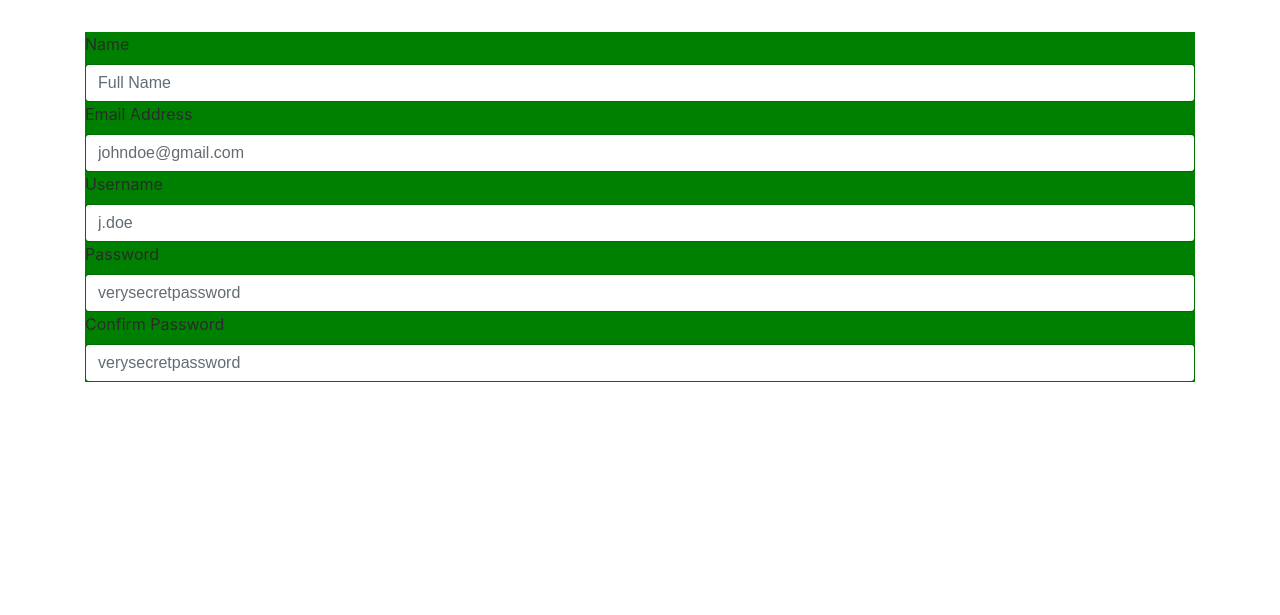
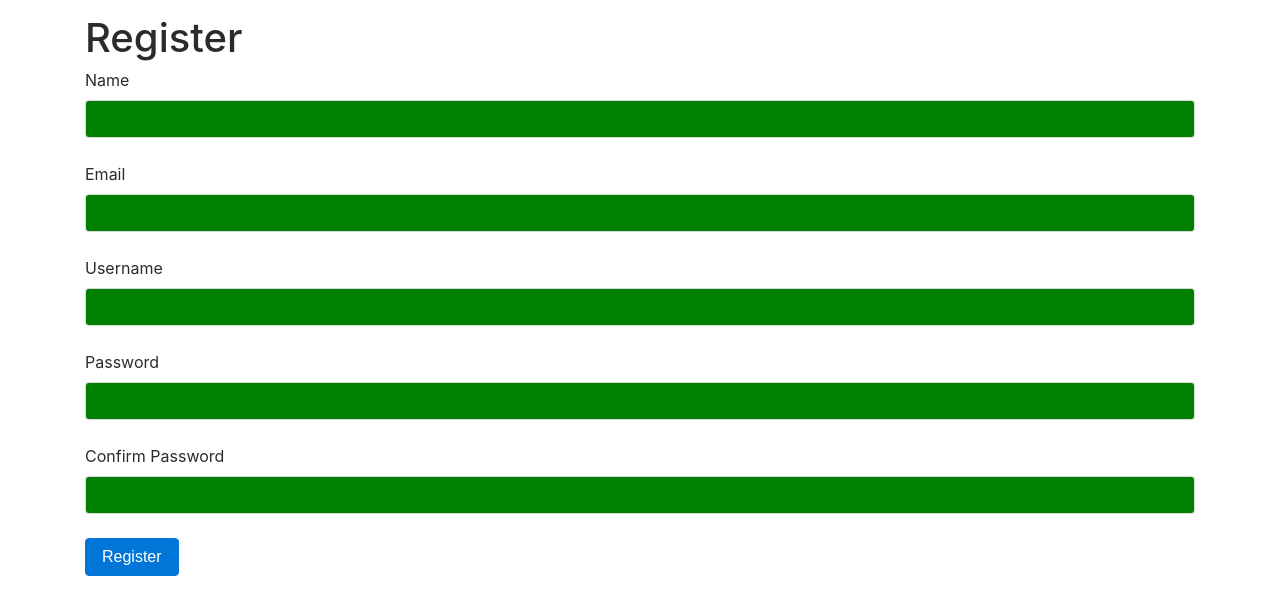
Before and after one commit to SChakravorti21/iCitizenFlask, a Flask app: page /register/ in a window 1280 px wide. Shown: the part 56-671 px from the top of the page. Run offline with Flask 2, Linux system fonts and the light colour scheme; some libraries are stand-ins or nearby versions.

Commit message:
Registration working

```diff
--- a/iCitizenFlaskApp/__init__.py
+++ b/iCitizenFlaskApp/__init__.py
@@ -7,4 +7,5 @@ def index():
 	return render_template('index.html')
 
 from iCitizenFlaskApp.views import user_routes
+
 app.register_blueprint(user_routes.mod)
--- /dev/null
+++ b/iCitizenFlaskApp/dbconfig.py
@@ -0,0 +1,4 @@
+from pymongo import MongoClient
+
+client = MongoClient()
+db = client['icitizen']
--- /dev/null
+++ b/iCitizenFlaskApp/forms.py
@@ -0,0 +1,18 @@
+from wtforms import Form, StringField, PasswordField, validators
+
+class RegisterForm(Form):
+	name = StringField('Name', [validators.Length(min=1, max=50)])
+	email = StringField('Email', [
+		validators.Length(min=6, max=50),
+		validators.Email()
+	])
+	username = StringField('Username', [
+		validators.DataRequired(),
+		validators.Length(min=6, max=25)
+	])
+	password = PasswordField('Password', [
+		validators.DataRequired(),
+		validators.Length(min=6, max=25)
+	])
+	confirm = PasswordField('Confirm Password',
+		[validators.EqualTo('password', message='Passwords do not match!')])
--- a/iCitizenFlaskApp/static/style.css
+++ b/iCitizenFlaskApp/static/style.css
@@ -1,8 +1,8 @@
 .navbar {
 	background-color: yellow;
-	margin-bottom: 2em;
+	margin-bottom: 1000px;
 }
 
-.form-group {
+.form-control {
 	background-color: green;
 }
--- /dev/null
+++ b/iCitizenFlaskApp/templates/includes/_formhelpers.html
@@ -0,0 +1,9 @@
+{% macro render_field(field) %}
+	{{ field.label }}
+	{{ field(**kwargs)|safe }}
+	{% if field.errors %}
+		{% for error in field.errors %}
+			<span class="help-inline">{{ error }}</span>
+		{% endfor %}
+	{% endif %}
+{% endmacro %}
--- a/iCitizenFlaskApp/templates/index.html
+++ b/iCitizenFlaskApp/templates/index.html
@@ -6,7 +6,12 @@
 	<meta charset="utf-8">
 	<link rel="stylesheet" href="https://maxcdn.bootstrapcdn.com/bootstrap/4.0.0-alpha.6/css/bootstrap.min.css" integrity="sha384-rwoIResjU2yc3z8GV/NPeZWAv56rSmLldC3R/AZzGRnGxQQKnKkoFVhFQhNUwEyJ" crossorigin="anonymous">
   <link rel="stylesheet" type="text/css" href="{{ url_for('static', filename='style.css') }}">
-  <link rel="stylesheet" type="text/css" href="/static/style.css">
+  <style type="text/css">
+    .navbar {
+      margin-bottom: 1em;
+    }
+
+  </style>
 </head>
 
 <body>
@@ -25,7 +30,7 @@
       </div>
       <div class="navbar-nav">
         <a class="nav-item nav-link" href="/register">Register</a>
-        <a class="nav-item nav-link" href="#">Login</a>
+        <a class="nav-item nav-link" href="/login">Login</a>
         <a class="nav-item nav-link" href="#">Logout</a>
       </div>
     </div>
--- a/iCitizenFlaskApp/templates/register.html
+++ b/iCitizenFlaskApp/templates/register.html
@@ -2,22 +2,32 @@
 
 {% block body %}
 
+  {% from 'includes/_formhelpers.html' import render_field %}
+
   <div class="container">
-    <form class="form-group">
-      <label>Name</label>
-      <input class="form-control" type="text" name="name" placeholder="Full Name">
-
-      <label>Email Address</label>
-      <input class="form-control" type="email" name="email" placeholder="johndoe@gmail.com">
-
-      <label>Username</label>
-      <input class="form-control" type="text" name="username" placeholder="j.doe">
-
-      <label>Password</label>
-      <input class="form-control" type="password" name="password" placeholder="verysecretpassword">
-
-      <label>Confirm Password</label>
-      <input class="form-control" type="password" name="confirmPassword" placeholder="verysecretpassword">
+    <h1>Register</h1>
+    <form class="form-group" method="POST">
+      <div>
+        {{ render_field(form.name, class_='form-control')}}
+      </div>
+      <br>
+      <div>
+        {{ render_field(form.email, class_='form-control')}}
+      </div>
+      <br>
+      <div>
+        {{ render_field(form.username, class_='form-control')}}
+      </div>
+      <br>
+      <div>
+        {{ render_field(form.password, class_='form-control')}}
+      </div>
+      <br>
+      <div>
+        {{ render_field(form.confirm, class_='form-control')}}
+      </div>
+      <br>
+      <input type="submit" class="btn btn-primary" value="Register">
     </form>
 
   </div>
--- a/iCitizenFlaskApp/views/user_routes.py
+++ b/iCitizenFlaskApp/views/user_routes.py
@@ -1,7 +1,44 @@
-from flask import Blueprint, render_template, url_for
+from flask import Blueprint, render_template, flash, redirect, url_for, session, request, logging
+from wtforms import Form, StringField, TextAreaField, PasswordField, validators
+from passlib.hash import sha256_crypt
+from functools import wraps
 
-mod = Blueprint('general', __name__)
+from iCitizenFlaskApp.forms import RegisterForm
 
-@mod.route('/register/', methods=['GET'])
+from iCitizenFlaskApp.dbconfig import db
+
+mod = Blueprint('users', __name__)
+
+@mod.route('/register/', methods=['GET', 'POST'])
 def register():
-	return render_template('register.html')
+	form = RegisterForm(request.form)
+
+	if request.method == 'POST' and form.validate():
+		# Add user to database
+		name = form.name.data
+		email = form.email.data
+		username = form.username.data
+		plain_password = str(form.password.data)
+
+		password = sha256_crypt.encrypt(plain_password)
+
+		users = db['users']
+		insert_id = users.insert_one({
+			'name': name,
+			'email': email,
+			'username': username,
+			'password': password
+		}).inserted_id
+
+		print(str(insert_id))
+
+		flash('You are now registered and can log in!', 'success')
+
+		return redirect( url_for('users.login'))
+
+
+	return render_template('register.html', form=form)
+
+@mod.route('/login/', methods=['GET', 'POST'])
+def login():
+	return render_template('login.html')
--- a/run.py
+++ b/run.py
@@ -1,3 +1,4 @@
 from iCitizenFlaskApp import app
 
+app.secret_key = 'secret123'
 app.run(debug=True)
```
Also changed, not shown: iCitizenFlaskApp/templates/login.html (added, +19 -0 lines).
